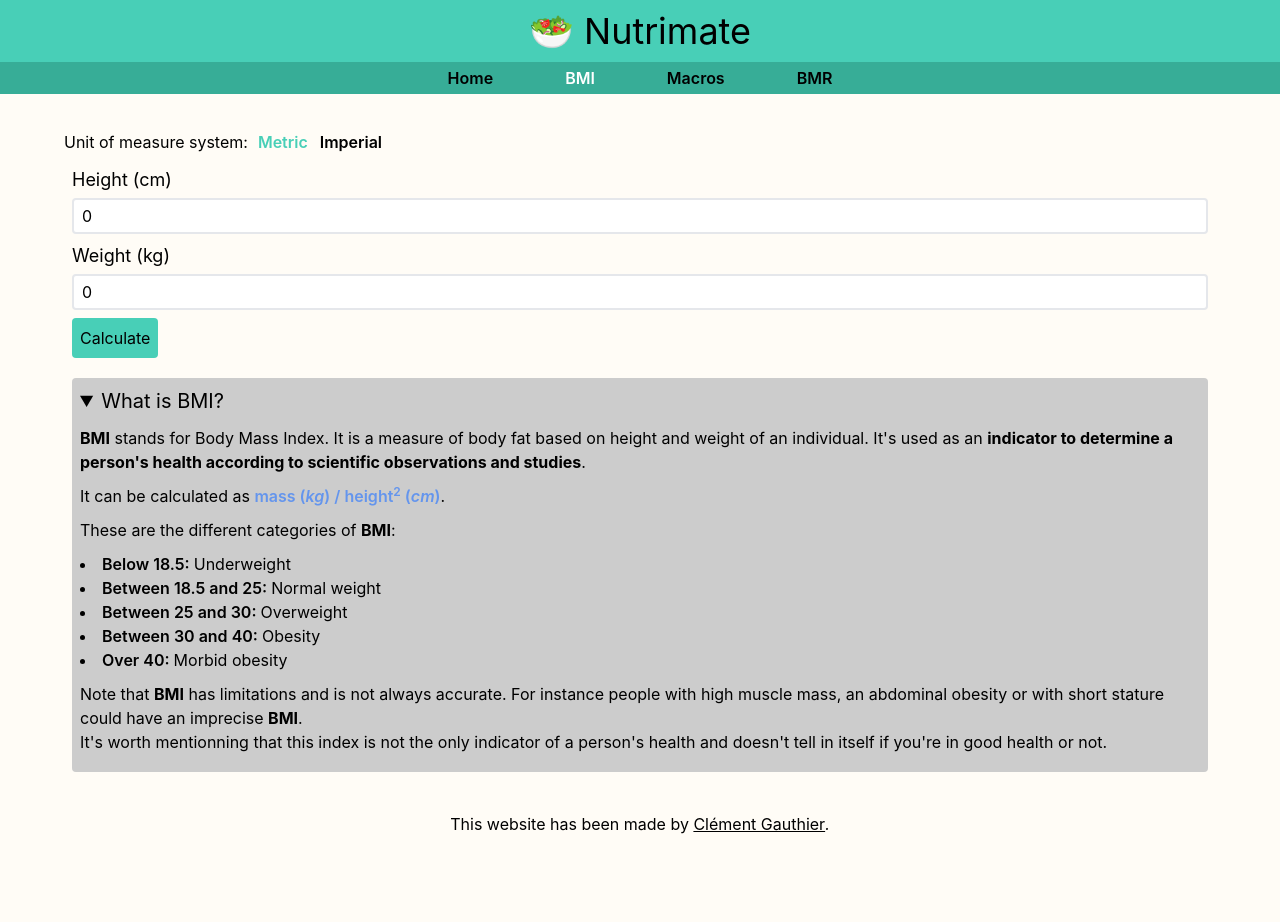
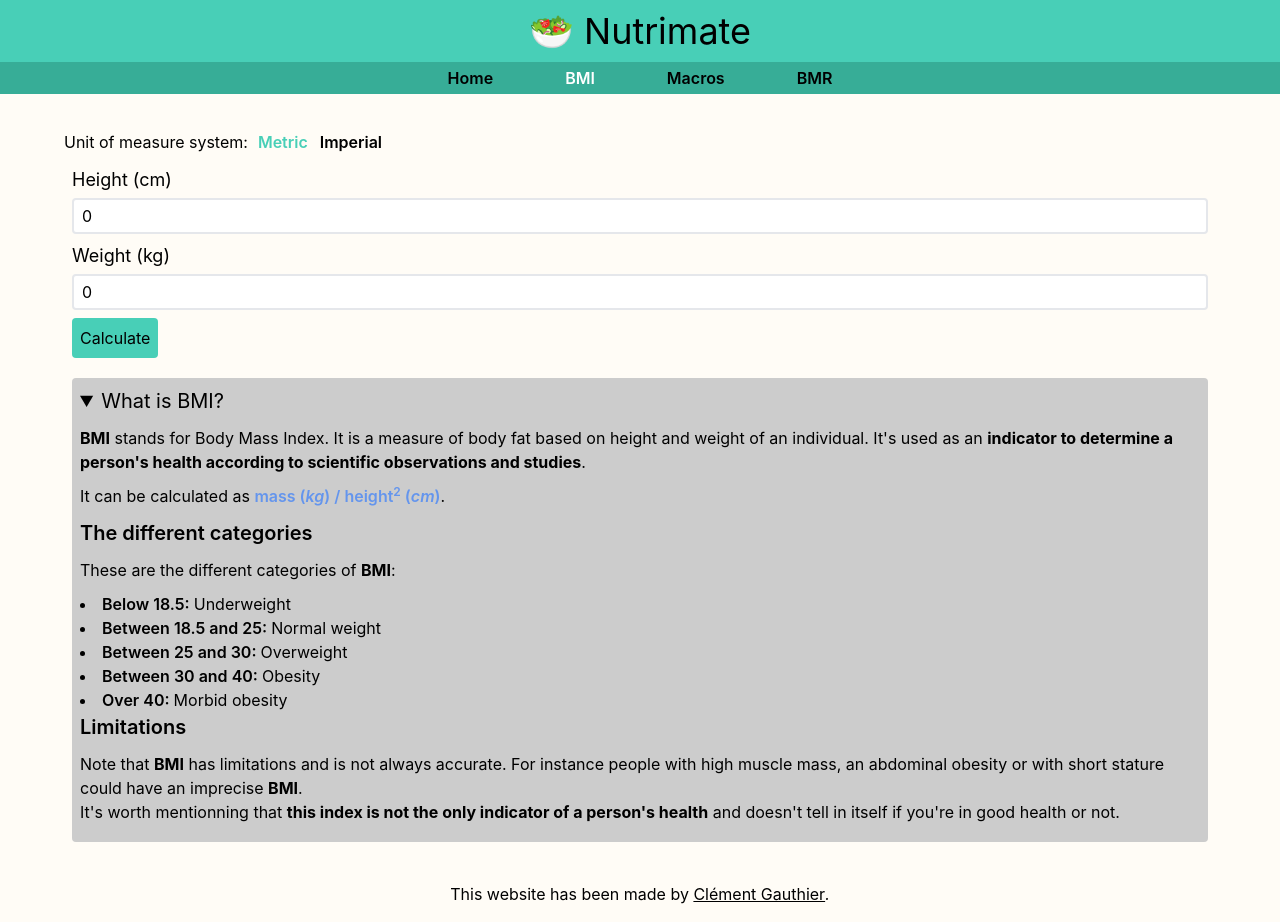
Before and after one commit to Klaymant/nutrimate, a React (Create React App) app: page /bmi in a window 1280 px wide. Both pictures are taken after a click on the heading "What is BMI?". Before the commit the page ends 852 px from the top, so only its background shows below. Built offline with nearby package versions, Linux system fonts and the light colour scheme.

Commit message:
Added titles for BMI's details

```diff
--- a/src/component/Bmi/BmiDetails.tsx
+++ b/src/component/Bmi/BmiDetails.tsx
@@ -8,6 +8,7 @@ export const BmiDetails = () => (
 
     <p>It can be calculated as <span className="formula">mass (<span className="unity">kg</span>) / height<sup>2</sup> (<span className="unity">cm</span>)</span>.</p>
 
+    <h2>The different categories</h2>
     <p>
       These are the different categories of <strong>BMI</strong>:
     </p>
@@ -44,9 +45,10 @@ export const BmiDetails = () => (
       </li>
     </ul>
 
+    <h2>Limitations</h2>
     <p>
       Note that <strong>BMI</strong> has limitations and is not always accurate. For instance people with high muscle mass, an abdominal obesity or with short stature could have an imprecise <strong>BMI</strong>.<br/>
-      It's worth mentionning that this index is not the only indicator of a person's health and doesn't tell in itself if you're in good health or not.
+      It's worth mentionning that <b>this index is not the only indicator of a person's health</b> and doesn't tell in itself if you're in good health or not.
     </p>
   </details>
 );
```
